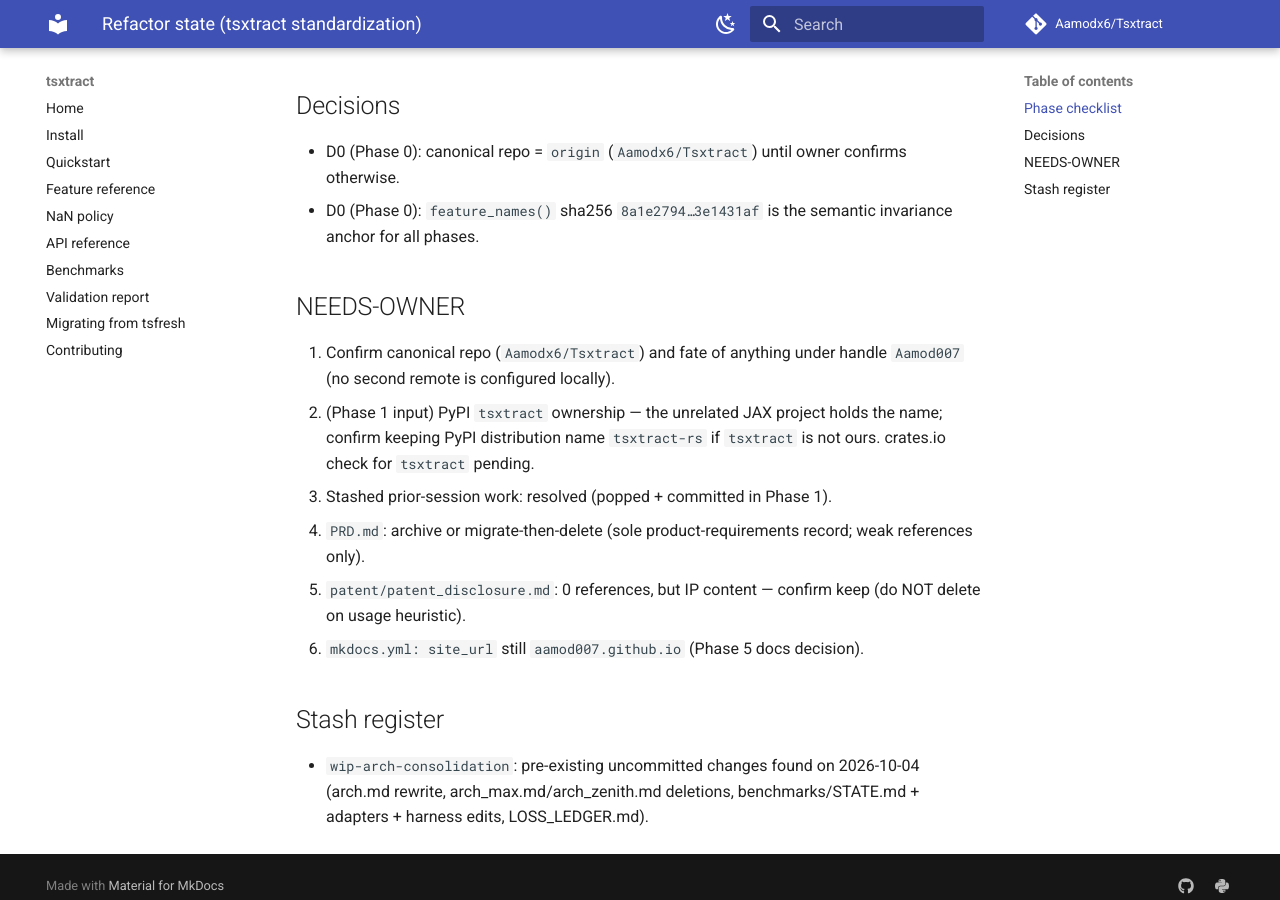
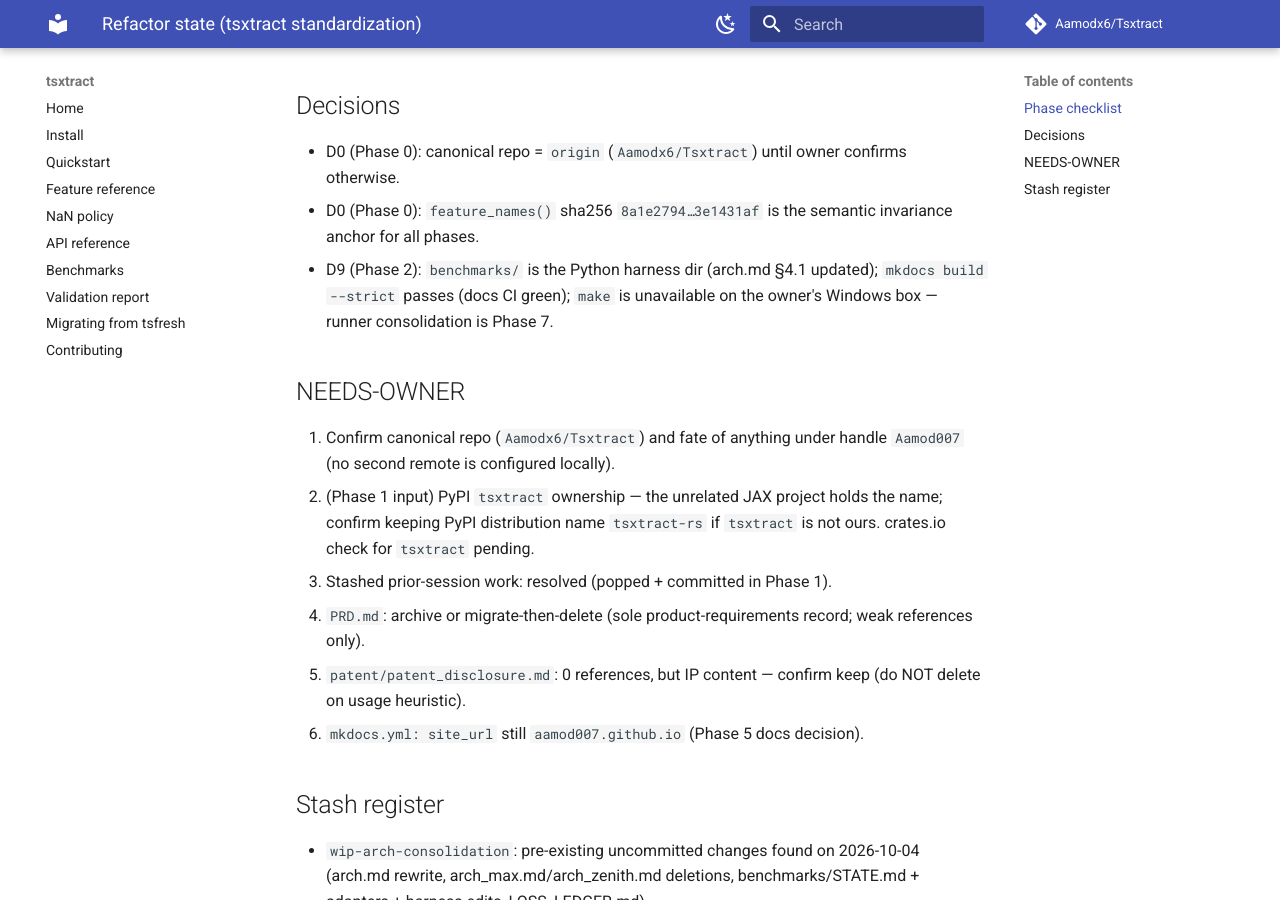
Before and after one commit to Aamodx6/Kymora, an MkDocs documentation site: the page built from docs/REFACTOR_STATE.md, in a window 1280 px wide and 900 px high, scrolled down 832 px. Built offline with MkDocs 1.6.1 and Material for MkDocs 9.7.7, drawn with Linux system fonts in a browser that asks for light colours; comment, search, counter and statistics services are not loaded.

Commit message:
docs(refactor): record Phase 2 decisions

```diff
--- a/docs/REFACTOR_STATE.md
+++ b/docs/REFACTOR_STATE.md
@@ -33,6 +33,9 @@ arch.md is the architecture source of truth.
   confirms otherwise.
 - D0 (Phase 0): `feature_names()` sha256
   `8a1e2794…3e1431af` is the semantic invariance anchor for all phases.
+- D9 (Phase 2): `benchmarks/` is the Python harness dir (arch.md §4.1
+  updated); `mkdocs build --strict` passes (docs CI green); `make` is
+  unavailable on the owner's Windows box — runner consolidation is Phase 7.
 
 ## NEEDS-OWNER
 
```
